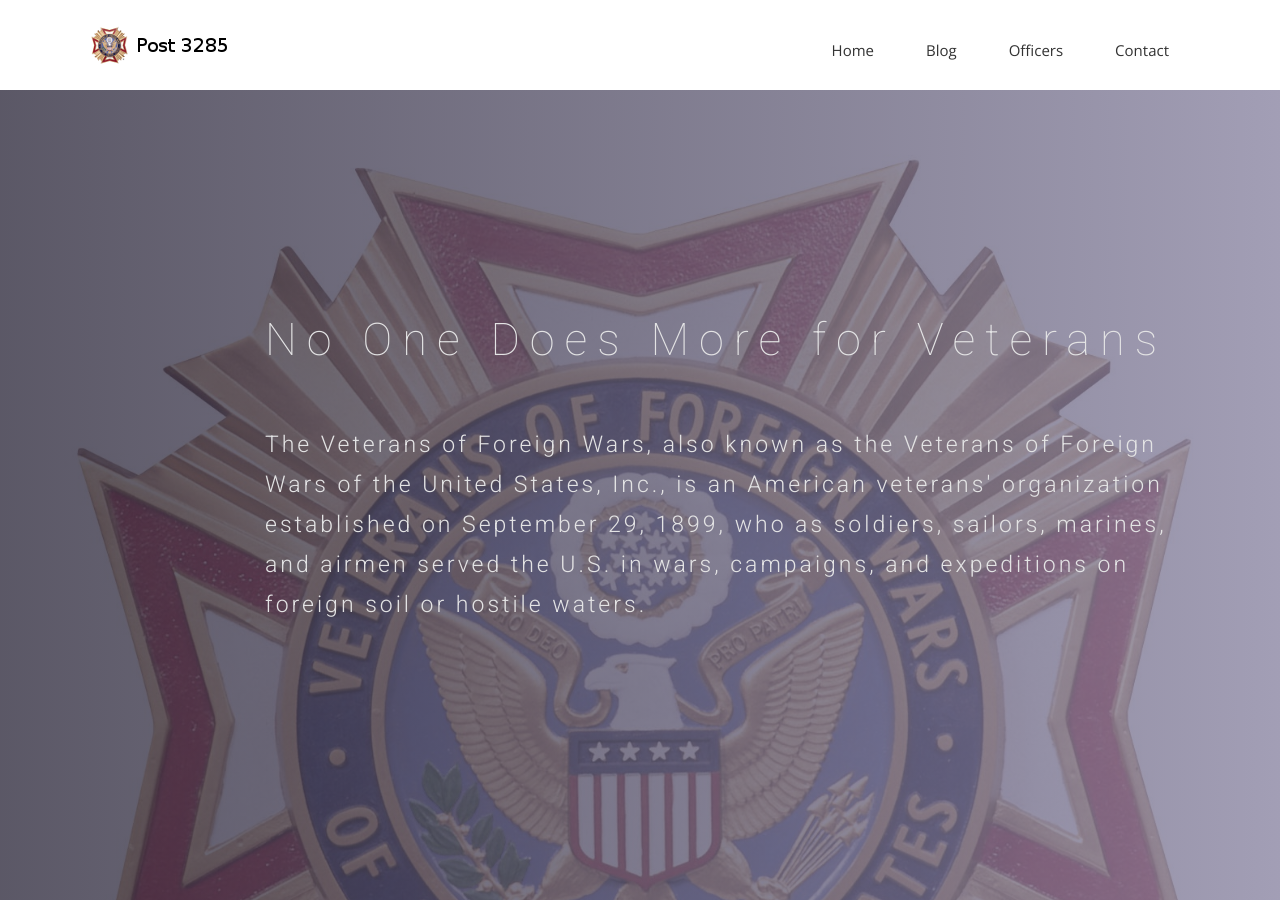
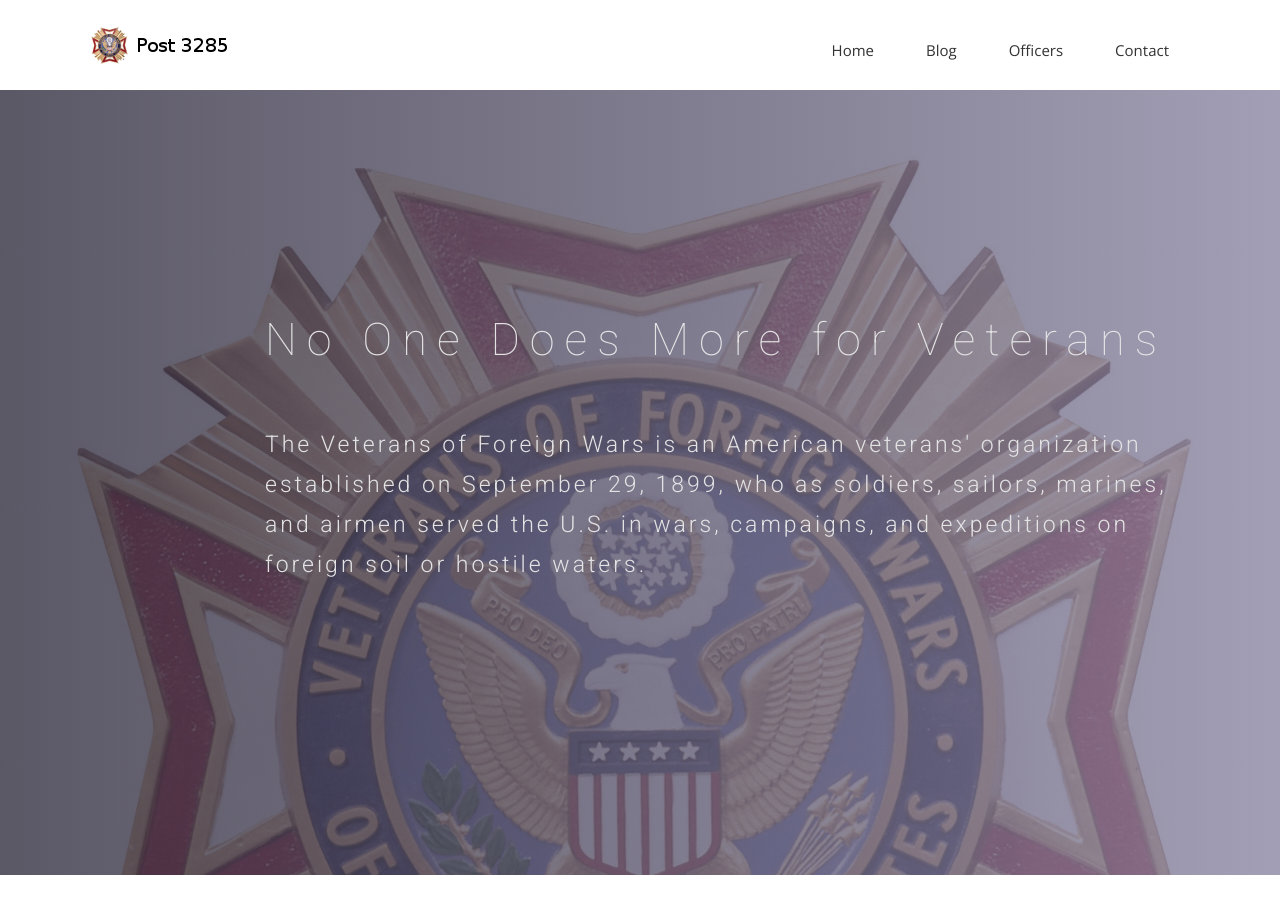
Before and after one commit to patrickpierson/vfwpost3285, a Jekyll site: the page built from index.html, in a window 1280 px wide and 900 px high. Built offline with Jekyll 4.4.1, drawn with Linux system fonts in a browser that asks for light colours; nearby versions of some CDN libraries; some web fonts are replaced.

Commit message:
Update index.html

```diff
--- a/index.html
+++ b/index.html
@@ -11,7 +11,7 @@
       <div class="col-md-10 col-md-offset-2">
         <div class="block">
           <h1 class="animated fadeInUp">No One Does More for Veterans</h1>
-          <p class="animated fadeInUp">The Veterans of Foreign Wars, also known as the Veterans of Foreign Wars of the United States, Inc., is an American
+          <p class="animated fadeInUp">The Veterans of Foreign Wars is an American
             veterans' organization established on September 29, 1899, who as soldiers, sailors, marines, and airmen served the U.S. in wars, campaigns, and
             expeditions on foreign soil or hostile waters.</p>
         </div>
```
